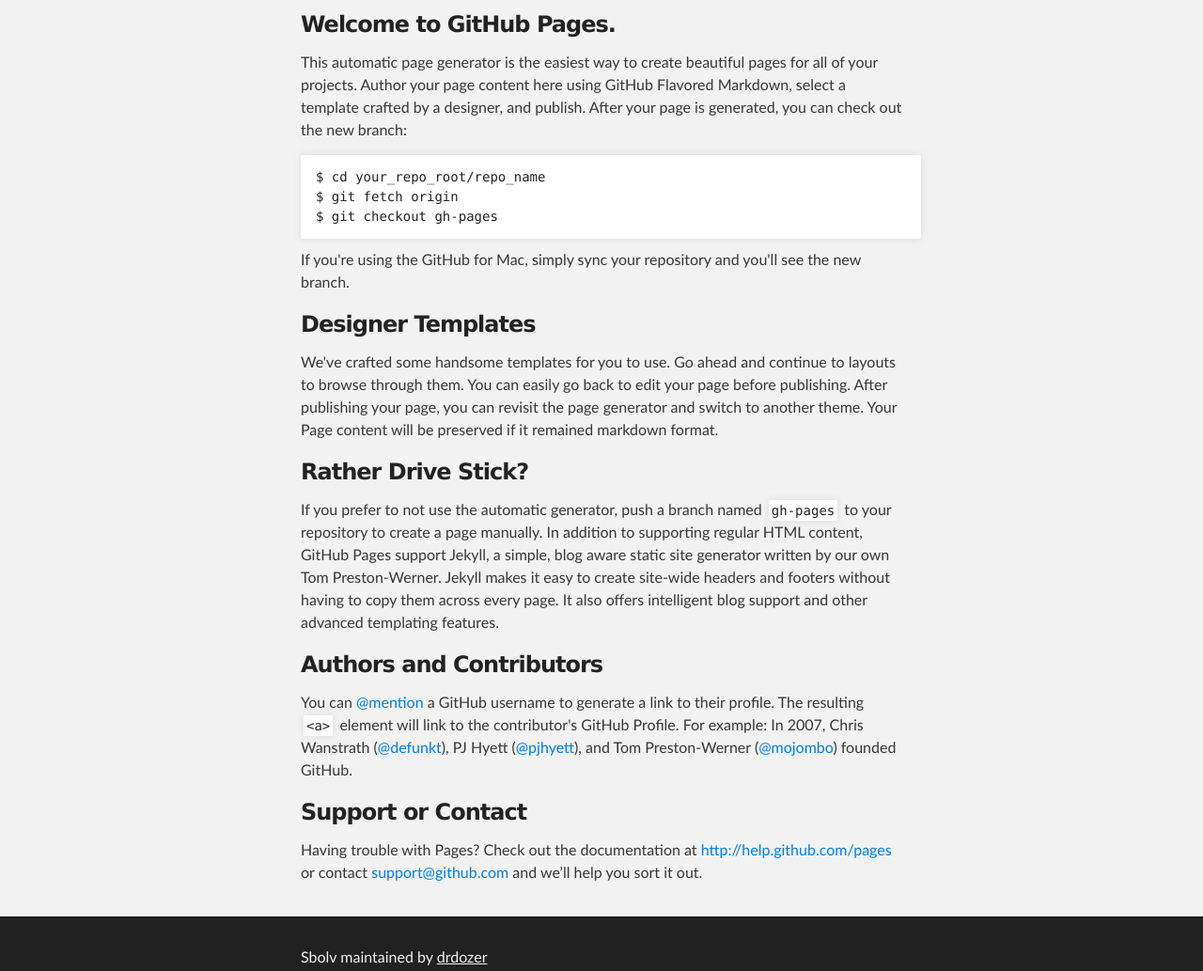
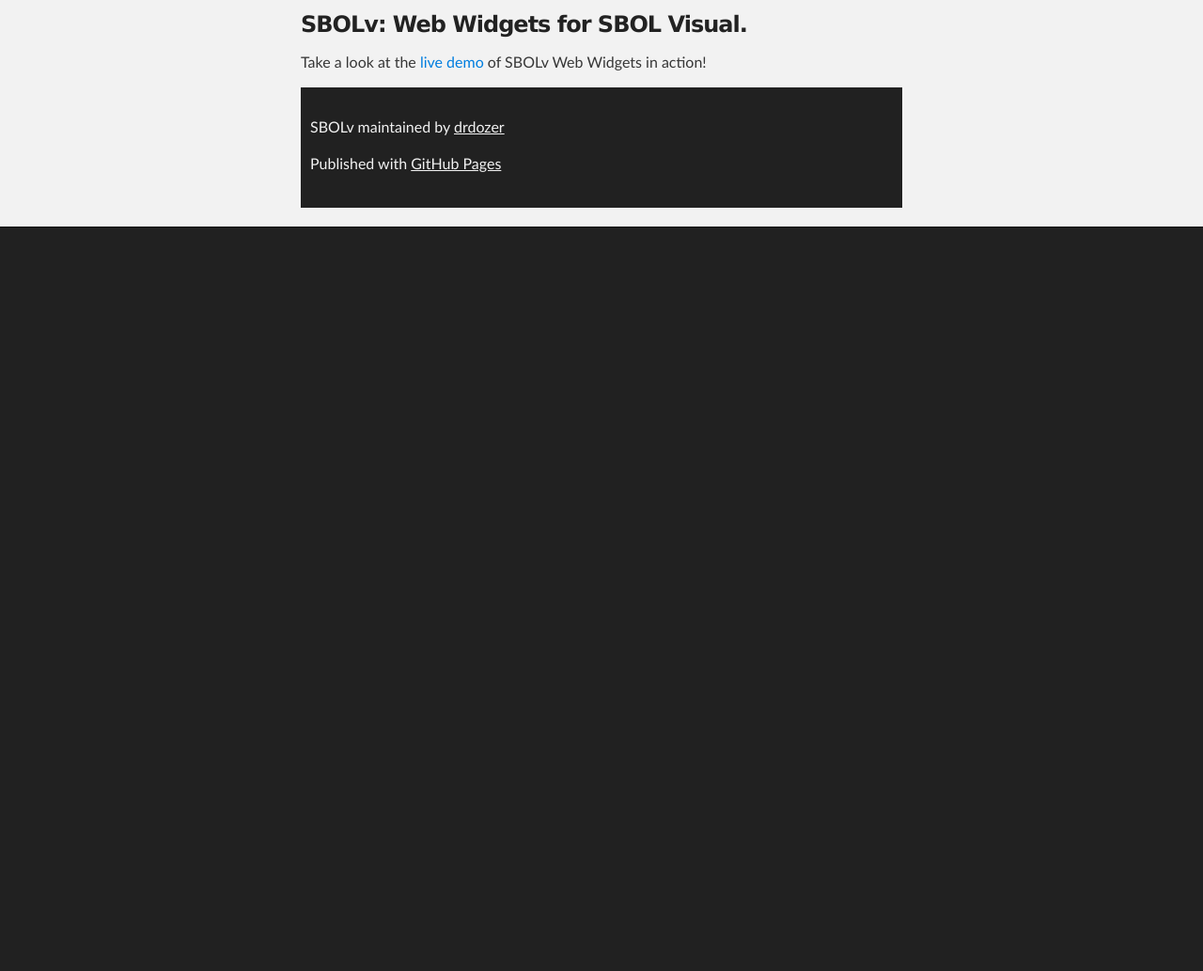
Before and after one commit to drdozer/sbolv, a plain HTML site: page index.html in a window 1280 px wide. Shown: the part 252-1285 px from the top of the page at 94% size. After the commit the page ends 800 px from the top, so only its background shows below. Drawn offline with Linux system fonts and the light colour scheme.

Commit message:
Culled out the landing page text

```diff
--- a/index.html
+++ b/index.html
@@ -32,43 +32,14 @@
     <div id="main_content_wrap" class="outer">
       <section id="main_content" class="inner">
         <h3>
-<a name="welcome-to-github-pages" class="anchor" href="#welcome-to-github-pages"><span class="octicon octicon-link"></span></a>Welcome to GitHub Pages.</h3>
+<a name="welcome-to-github-pages" class="anchor" href="#welcome-to-github-pages"><span class="octicon octicon-link"></span></a>SBOLv: Web Widgets for SBOL Visual.</h3>
 
-<p>This automatic page generator is the easiest way to create beautiful pages for all of your projects. Author your page content here using GitHub Flavored Markdown, select a template crafted by a designer, and publish. After your page is generated, you can check out the new branch:</p>
-
-<pre><code>$ cd your_repo_root/repo_name
-$ git fetch origin
-$ git checkout gh-pages
-</code></pre>
-
-<p>If you're using the GitHub for Mac, simply sync your repository and you'll see the new branch.</p>
-
-<h3>
-<a name="designer-templates" class="anchor" href="#designer-templates"><span class="octicon octicon-link"></span></a>Designer Templates</h3>
-
-<p>We've crafted some handsome templates for you to use. Go ahead and continue to layouts to browse through them. You can easily go back to edit your page before publishing. After publishing your page, you can revisit the page generator and switch to another theme. Your Page content will be preserved if it remained markdown format.</p>
-
-<h3>
-<a name="rather-drive-stick" class="anchor" href="#rather-drive-stick"><span class="octicon octicon-link"></span></a>Rather Drive Stick?</h3>
-
-<p>If you prefer to not use the automatic generator, push a branch named <code>gh-pages</code> to your repository to create a page manually. In addition to supporting regular HTML content, GitHub Pages support Jekyll, a simple, blog aware static site generator written by our own Tom Preston-Werner. Jekyll makes it easy to create site-wide headers and footers without having to copy them across every page. It also offers intelligent blog support and other advanced templating features.</p>
-
-<h3>
-<a name="authors-and-contributors" class="anchor" href="#authors-and-contributors"><span class="octicon octicon-link"></span></a>Authors and Contributors</h3>
-
-<p>You can <a href="https://github.com/blog/821" class="user-mention">@mention</a> a GitHub username to generate a link to their profile. The resulting <code>&lt;a&gt;</code> element will link to the contributor's GitHub Profile. For example: In 2007, Chris Wanstrath (<a href="https://github.com/defunkt" class="user-mention">@defunkt</a>), PJ Hyett (<a href="https://github.com/pjhyett" class="user-mention">@pjhyett</a>), and Tom Preston-Werner (<a href="https://github.com/mojombo" class="user-mention">@mojombo</a>) founded GitHub.</p>
-
-<h3>
-<a name="support-or-contact" class="anchor" href="#support-or-contact"><span class="octicon octicon-link"></span></a>Support or Contact</h3>
-
-<p>Having trouble with Pages? Check out the documentation at <a href="http://help.github.com/pages">http://help.github.com/pages</a> or contact <a href="mailto:support@github.com">support@github.com</a> and we’ll help you sort it out.</p>
-      </section>
-    </div>
+    <p>Take a look at the <a href="liveDemo">live demo</a href> of SBOLv Web Widgets in action!</p>
 
     <!-- FOOTER  -->
     <div id="footer_wrap" class="outer">
       <footer class="inner">
-        <p class="copyright">Sbolv maintained by <a href="https://github.com/drdozer">drdozer</a></p>
+        <p class="copyright">SBOLv maintained by <a href="https://github.com/drdozer">drdozer</a></p>
         <p>Published with <a href="http://pages.github.com">GitHub Pages</a></p>
       </footer>
     </div>
```
